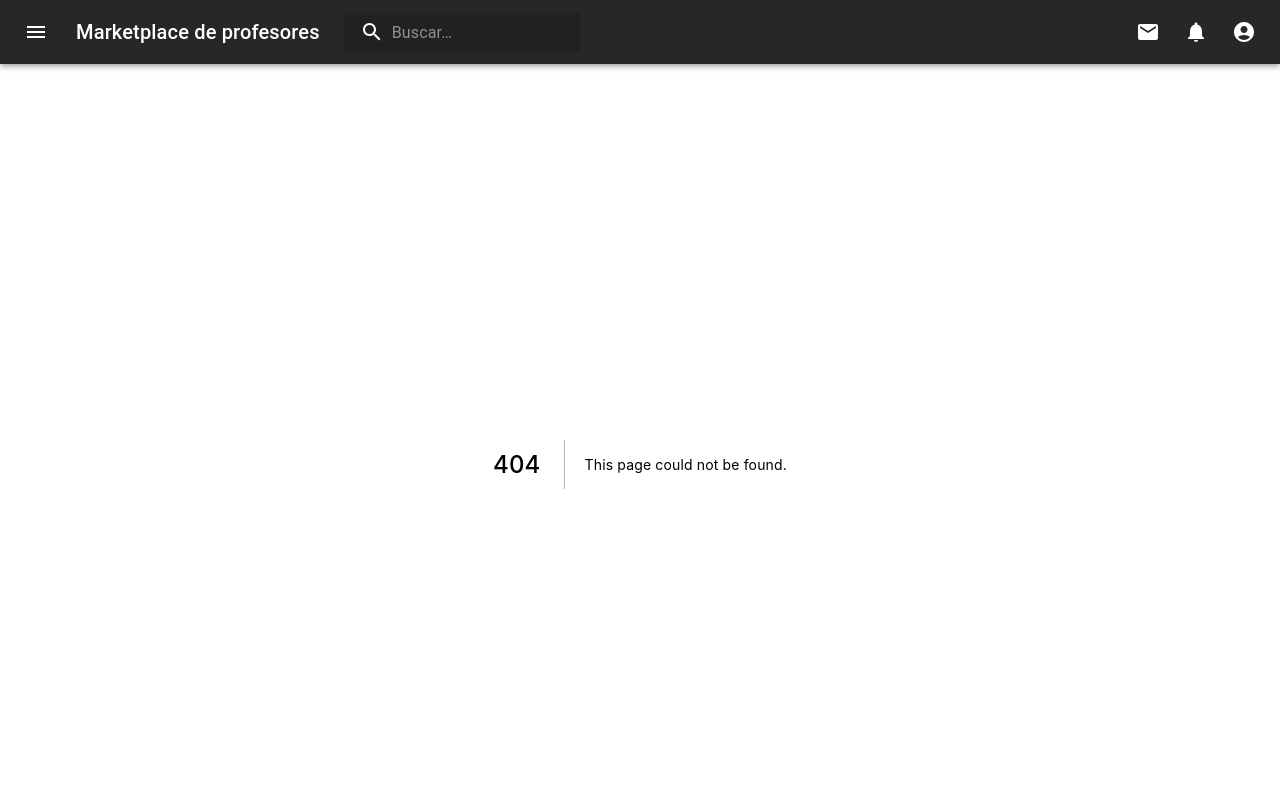
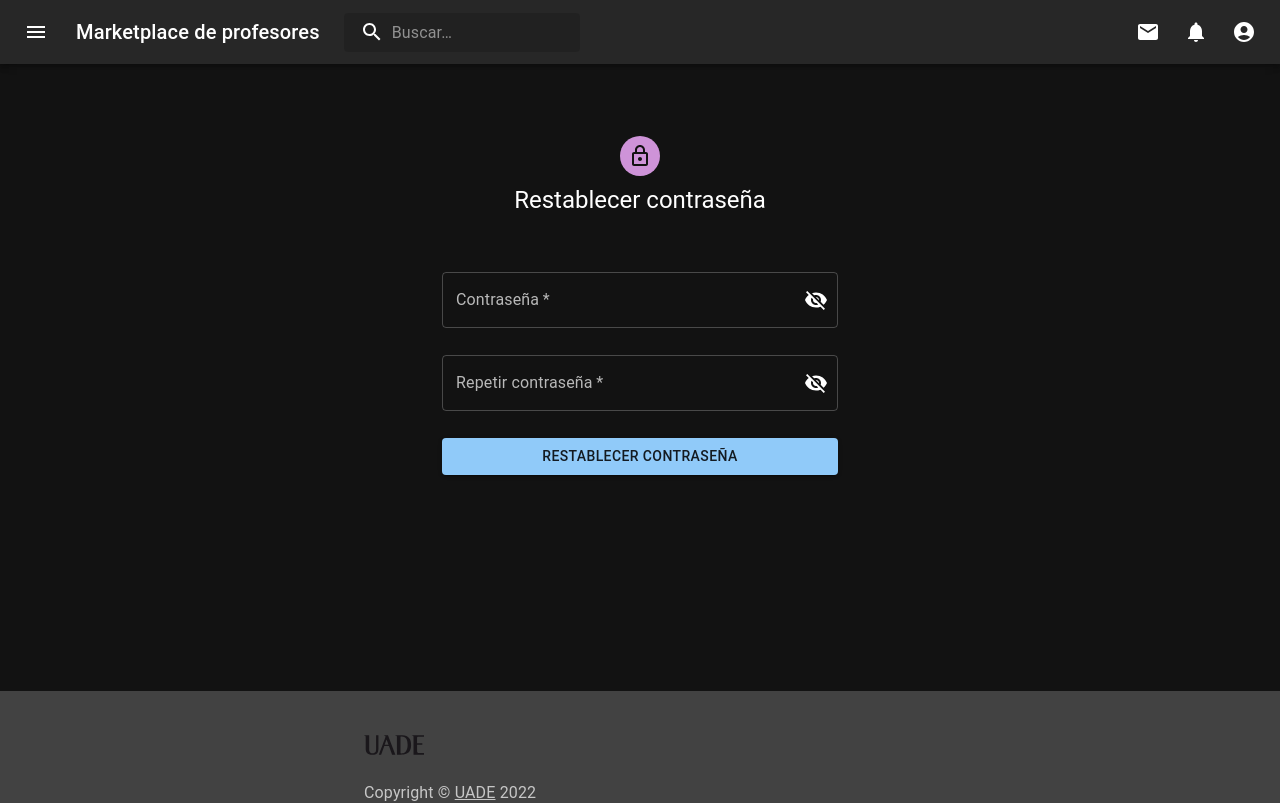
Before and after one commit to 3nu3l/marketplace-profesores-particulares, a Next.js app in the folder frontend/: page /passwordRecovery in a window 1280 px wide. Before the commit this address had no page. Shown: the top 803 px of the page. Built offline with nearby package versions, Linux system fonts and the light colour scheme.

Commit message:
Created password recovery page

```diff
--- /dev/null
+++ b/frontend/pages/passwordRecovery.tsx
@@ -0,0 +1,165 @@
+import * as React from 'react';
+import Avatar from '@mui/material/Avatar';
+import Button from '@mui/material/Button';
+import CssBaseline from '@mui/material/CssBaseline';
+import TextField from '@mui/material/TextField';
+import Box from '@mui/material/Box';
+import LockOutlinedIcon from '@mui/icons-material/LockOutlined';
+import Typography from '@mui/material/Typography';
+import Container from '@mui/material/Container';
+import { InputAdornment, IconButton } from '@mui/material';
+import { Visibility, VisibilityOff } from '@mui/icons-material';
+import axios from 'axios';
+
+const resetPassword = async (newPassword) => {
+    await axios.post('** ENDPOINT ACÁ **', {
+      newPassword: newPassword,
+    }, {
+    headers: {
+      'Content-Type': 'application/json',
+      'Accept': 'application/json',
+      // si no es necesario, borrar la sección de headers
+    }})
+    .then(function (response) {
+        // Success
+      console.log(response);
+      window.alert("Contraseña restablecida con éxito, ya puede iniciar sesión.")
+    })
+    .catch(function (error) {
+        // Failure
+      console.log(error);
+      window.alert("Ocurrió un error.")
+    })
+  };
+
+export default function PasswordRecovery() {
+    const passwordRegex = /^(?=.*[A-Z].*[A-Z])(?=.*[!@#$&*])(?=.*[0-9].*[0-9])(?=.*[a-z].*[a-z].*[a-z]).{8,16}$/
+    const [password, setPassword] = React.useState("");
+    const [errorPassword, setErrorPassword] = React.useState(false);
+    const [showPassword, setShowPassword] = React.useState(false);
+
+    const [repeatPassword, setRepeatPassword] = React.useState("");
+    const [errorRepeatPassword, setErrorRepeatPassword] = React.useState(false);
+    const [showRepeatPassword, setShowRepeatPassword] = React.useState(false);
+
+    const handleSubmit = (event: React.FormEvent<HTMLFormElement>) => {
+        event.preventDefault();
+        let hasError: boolean = false;
+        const data = new FormData(event.currentTarget);
+
+        if (password.trim().length === 0 || !password.match(passwordRegex)) {
+          hasError = true;
+          setErrorPassword(true);
+        } else {
+          hasError = false;
+          setErrorPassword(false);
+        };
+
+        if (repeatPassword !== password) {
+          hasError = true;
+          setErrorRepeatPassword(true);
+        } else {
+          hasError = false;
+          setErrorRepeatPassword(false);
+        };
+
+        if (!hasError) {
+          resetPassword(password)
+        }
+      };
+
+
+    return (
+        <Container component="main" maxWidth="xs">
+            <CssBaseline />
+            <Box
+            sx={{
+                marginTop: 8,
+                marginBottom: 25,
+                display: 'flex',
+                flexDirection: 'column',
+                alignItems: 'center',
+            }}
+            >
+            <Avatar sx={{ m: 1, bgcolor: 'secondary.main' }}>
+                <LockOutlinedIcon />
+            </Avatar>
+            <Typography component="h1" variant="h5">
+                Restablecer contraseña
+            </Typography>
+            <br /><br />
+            <Box component="form" onSubmit={handleSubmit} noValidate sx={{ mt: 1 }}>
+                <TextField
+                InputProps={{
+                    endAdornment: (
+                    <InputAdornment position="end">
+                        <IconButton
+                        onClick={() => setShowPassword(prev => !prev)}
+                        edge="end"
+                        >
+                        {showPassword ? <Visibility /> : <VisibilityOff />}
+                        </IconButton>
+                    </InputAdornment>
+                    )
+                }}
+                required
+                fullWidth
+                name="password"
+                label="Contraseña"
+                type={showPassword ? 'text' : 'password'}
+                id="password"
+                autoComplete="new-password"
+                error={errorPassword}
+                helperText={errorPassword ?
+                    <>Ingrese una contraseña válida.<br />
+                    La contraseña debe poseer:<br />
+                    - Entre 8 y 16 caracteres alfanuméricos<br />
+                    - Dos letras mayúsculas<br />
+                    - Un caracter especial, elegir entre: !@#$&*<br />
+                    - Tres letras minúsculas<br />
+                    - Dos números<br />
+                    </> : <></>}
+                onChange={(event) => setPassword(event.target.value)}
+                value={password}
+                />
+                <br /><br />
+                <TextField
+                InputProps={{
+                    endAdornment: (
+                    <InputAdornment position="end">
+                        <IconButton
+                        onClick={() => setShowRepeatPassword(prev => !prev)}
+                        edge="end"
+                        >
+                        {showRepeatPassword ? <Visibility /> : <VisibilityOff />}
+                        </IconButton>
+                    </InputAdornment>
+                    )
+                }}
+                required
+                fullWidth
+                name="repeatPassword"
+                label="Repetir contraseña"
+                type={showRepeatPassword ? 'text' : 'password'}
+                id="repeatPassword"
+                autoComplete="new-password"
+                error={errorRepeatPassword}
+                helperText={errorRepeatPassword ?
+                    <>Las contraseñas deben coincidir</> : <></>}
+                onChange={(event) => setRepeatPassword(event.target.value)}
+                value={repeatPassword}
+                />
+
+                <Button
+                type="submit"
+                fullWidth
+                variant="contained"
+                sx={{ mt: 3, mb: 2 }}
+                >
+                Restablecer contraseña
+                </Button>
+            </Box>
+            </Box>
+        </Container>
+    );
+}
```
